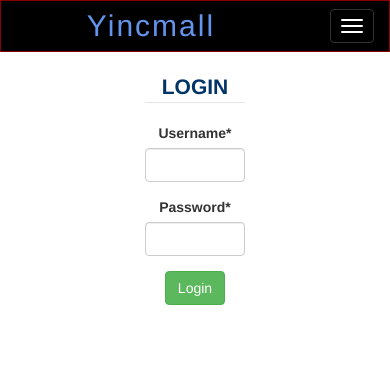
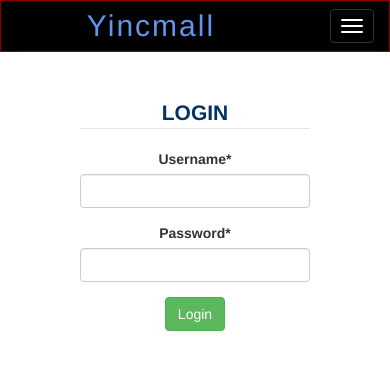
Before and after one commit to Attila03/Yinc, a Django app: page /Login/ in a window 390 px wide. Shown: the top 370 px of the page. Run offline with Django 3.2, Linux system fonts and the light colour scheme; some libraries are stand-ins or nearby versions.

Commit message:
added viewport meta tag and made forms more responsive

```diff
--- a/yincapp/templates/yincapp/Home.html
+++ b/yincapp/templates/yincapp/Home.html
@@ -81,7 +81,7 @@
 <!-- Tab panes -->
 <div class="tab-content">
   <div class="tab-pane active" id="books" role="tabpanel">
-    <div class="container">
+    <div class="container-fluid">
       <div class="row">
         {% for item in Books %}
         <div class="col-xs-8 col-xs-offset-2 col-sm-4 col-sm-offset-0 col-md-3 ind-item">
--- a/yincapp/templates/yincapp/Login.html
+++ b/yincapp/templates/yincapp/Login.html
@@ -10,7 +10,7 @@
 {% if user.is_authenticated %}
 <div class = "container-fluid">
     <div class="row">
-        <div class="col-xs-6 col-xs-offset-3 text-center" style="font-size: 2em;">
+        <div class="col-xs-8 col-xs-offset-2 text-center" style="font-size: 2em;">
             <p>You are already logged in as {{ user.username }}.</p>
             <p>Logout if you want to login/register as another user.</p>
         </div>
@@ -21,7 +21,7 @@
 {% if not user.is_authenticated %}
 <div class="container-fluid">
     <div class="row">
-        <div class="col-xs-4 col-xs-offset-4 text-center">
+        <div class="col-xs-8 col-xs-offset-2 col-sm-6 col-sm-offset-3 col-md-4 col-md-offset-4 text-center">
             <form method="post">
                 {% csrf_token %}
                 <legend><strong>LOGIN</strong></legend>
--- a/yincapp/templates/yincapp/Register.html
+++ b/yincapp/templates/yincapp/Register.html
@@ -4,7 +4,7 @@
 {% block content %}
 <div class="container-fluid">
     <div class="row">
-        <div class="col-xs-6 col-xs-offset-3 col-lg-4 col-lg-offset-4">
+        <div class="col-xs-8 col-xs-offset-2 col-lg-4 col-lg-offset-4">
             <form method="post" style="margin: 5% 0;">
                 {% csrf_token %}
                 <legend class="text-center">Registration Form</legend>
--- a/yincapp/templates/yincapp/base.html
+++ b/yincapp/templates/yincapp/base.html
@@ -3,6 +3,7 @@
 {% load static %}
 <head>
     <meta charset="UTF-8">
+    <meta name="viewport" content="width=device-width, initial-scale=1">
     <title>YincMall{% block title %}{% endblock title %}</title>
 
     <link type="text/css" rel="stylesheet" href="{% static 'css\bootstrap.min.css' %}">
```
Also changed, not shown: yincapp/templates/yincapp/OrderHistory.html (added, +8 -0 lines), db.sqlite3.
